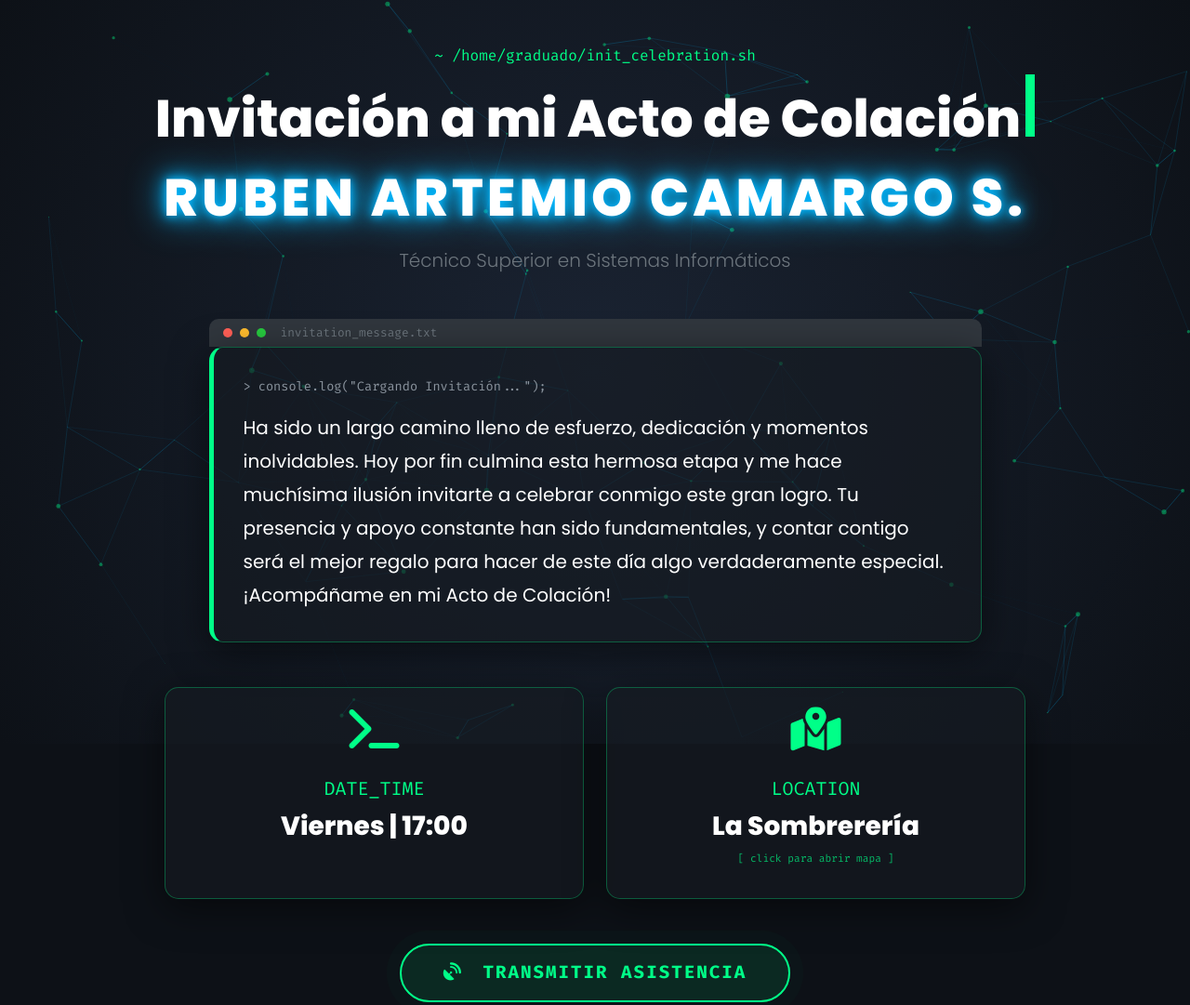
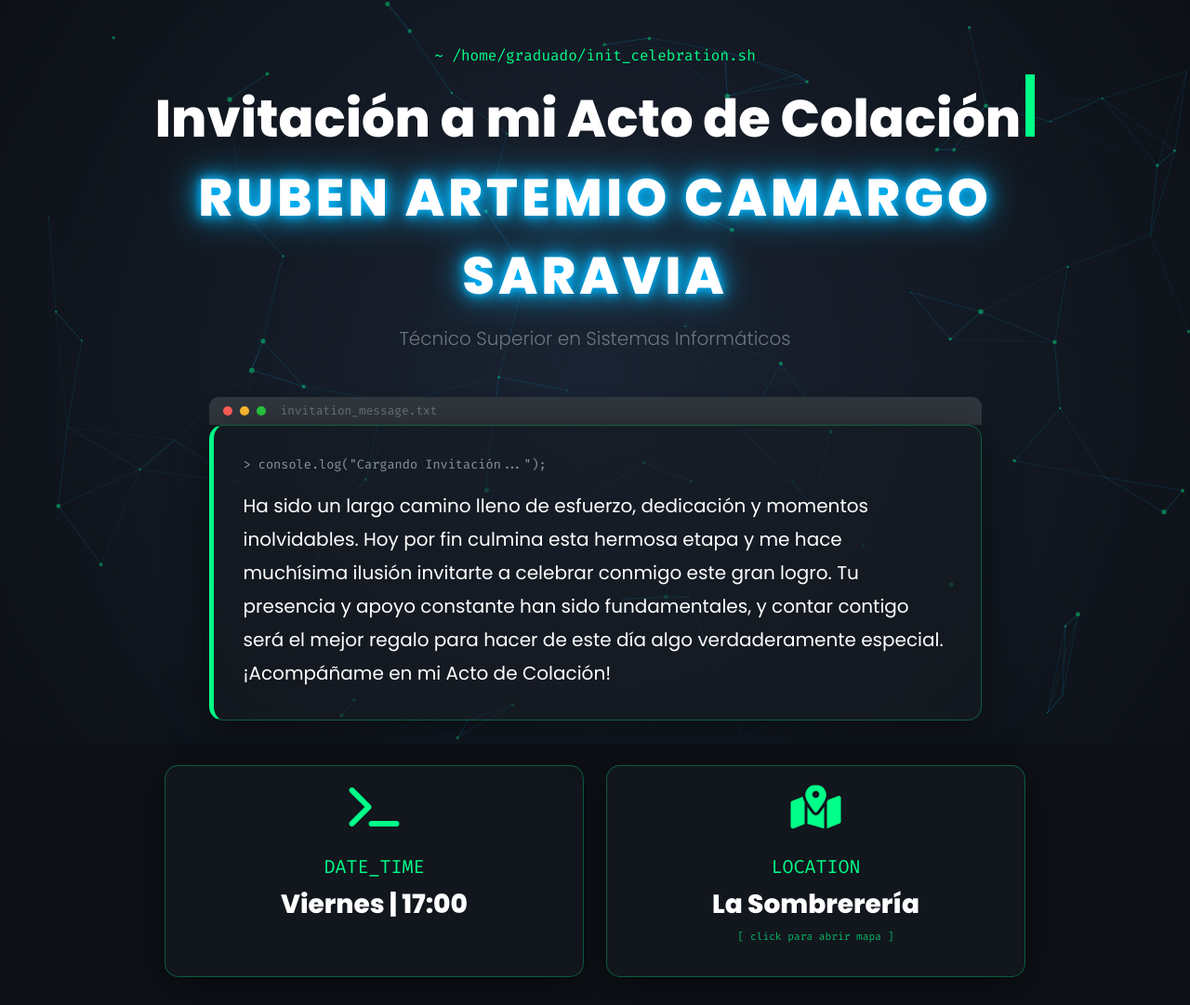
Before and after one commit to xRubenCamargox/acto-de-colacion, a plain HTML site: page index.html in a window 1280 px wide. Shown: the top 1081 px of the page at 93% size. Drawn offline with nearby package versions, Linux system fonts and the light colour scheme.

Commit message:
Update index.html

```diff
--- a/index.html
+++ b/index.html
@@ -184,7 +184,7 @@
                 <span id="typewriter"></span><span class="cursor"></span>
             </h1>
 
-            <div class="name-neon fade-in-up delay-2">RUBEN ARTEMIO CAMARGO S.</div>
+            <div class="name-neon fade-in-up delay-2">RUBEN ARTEMIO CAMARGO SARAVIA</div>
 
             <p class="lead text-secondary fade-in-up delay-2">Técnico Superior en Sistemas Informáticos</p>
         </div>
```
